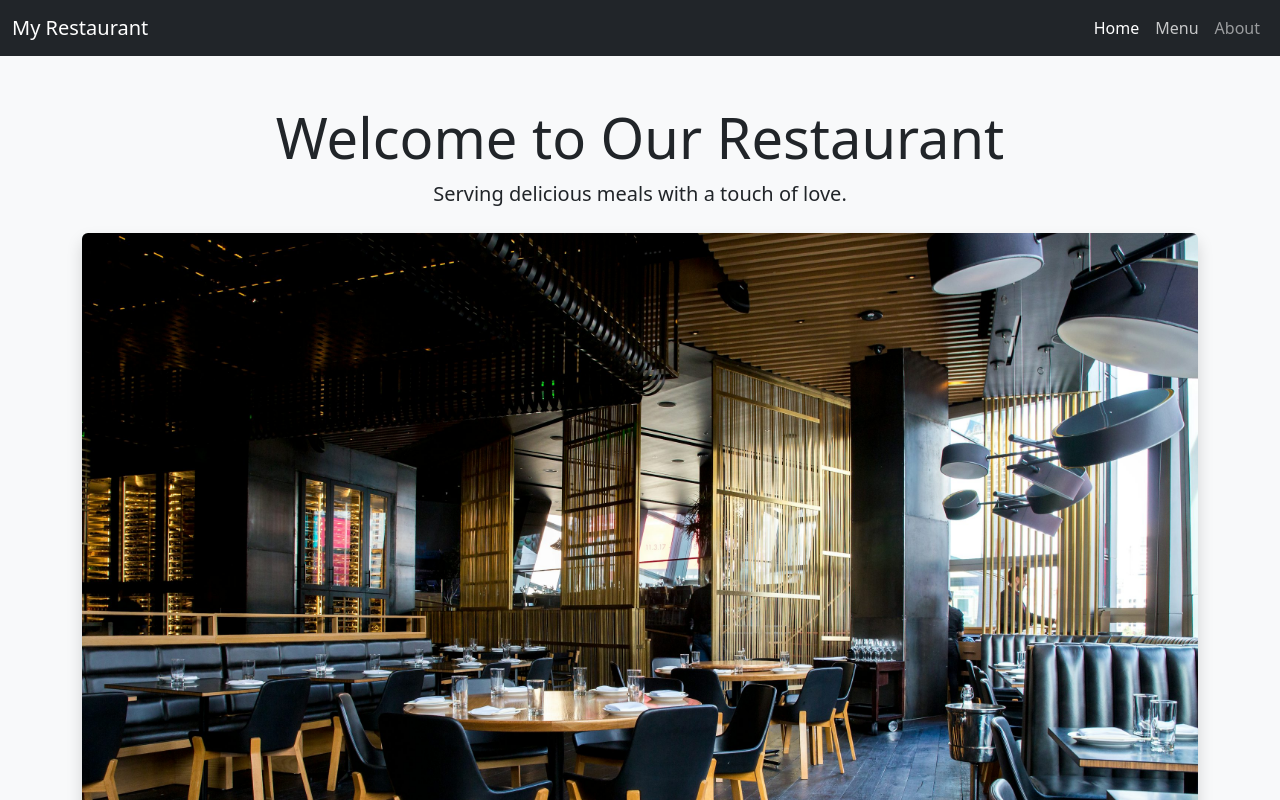
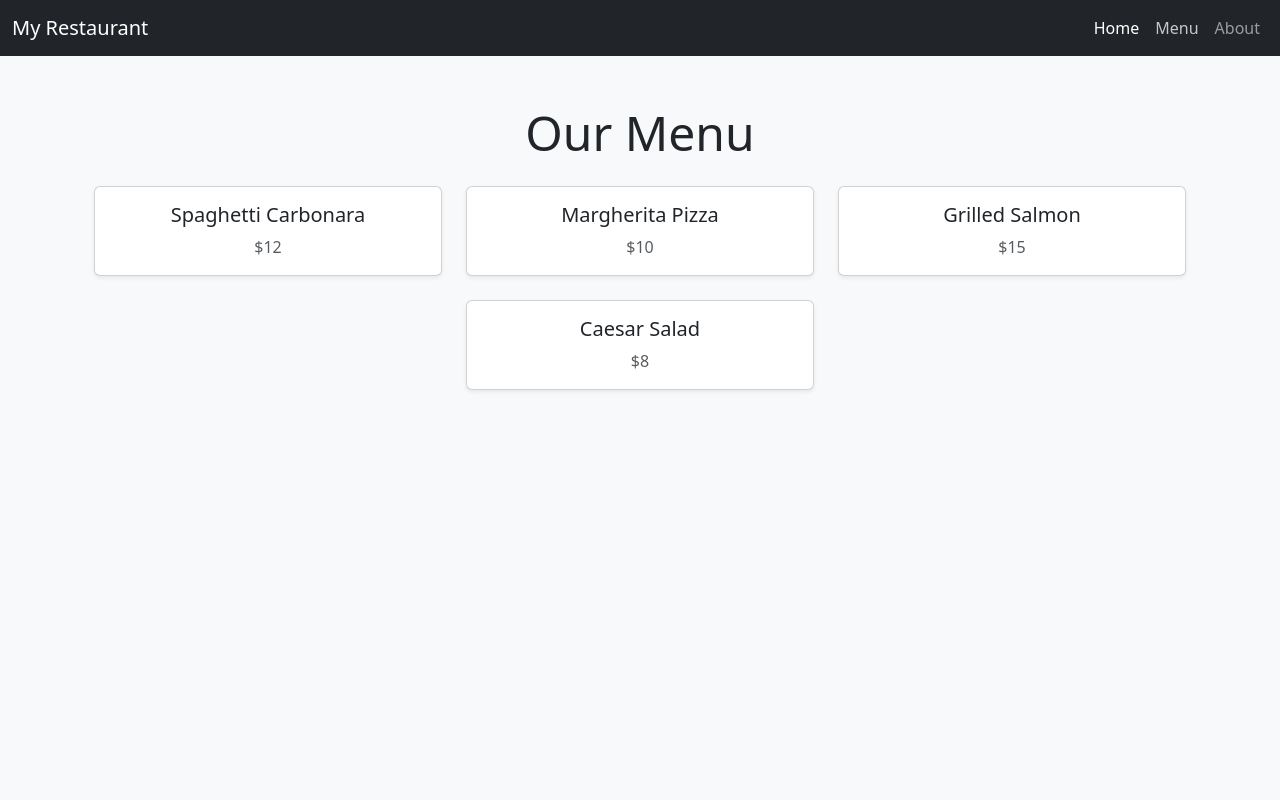
Before and after one commit to SoyabKarki/odin-restaurant-page, a website built with webpack: page src/template.html in a window 1280 px wide. Both pictures are taken after a click on the link "Menu". Shown: the top 800 px of the page. Built offline with nearby package versions, Linux system fonts and the light colour scheme.

Commit message:
Added menu

```diff
--- a/src/index.js
+++ b/src/index.js
@@ -1,3 +1,7 @@
 import { loadLandingPage } from './landing-page';
+import { loadMenuPage } from './menu-page';
 
 loadLandingPage();
+
+document.getElementById('menuBtn').addEventListener('click', loadMenuPage);
+document.getElementById('homeBtn').addEventListener('click', loadLandingPage);
--- a/src/landing-page.js
+++ b/src/landing-page.js
@@ -1,6 +1,9 @@
 import restroImg from '../images/restaurant.jpg';
 
 export function loadLandingPage() {
+  const content = document.getElementById('content');
+  content.innerHTML = '';
+
   const text = document.createElement('div');
   text.className = 'text-center';
 
@@ -14,7 +17,6 @@ export function loadLandingPage() {
   paragraph.textContent = 'Serving delicious meals with a touch of love.';
   text.appendChild(paragraph);
 
-  const content = document.getElementById('content');
   content.appendChild(text);
 
   const image = document.createElement('div');
--- /dev/null
+++ b/src/menu-page.js
@@ -0,0 +1,50 @@
+export function loadMenuPage() {
+  const content = document.getElementById('content');
+  content.innerHTML = '';
+
+  const heading = document.createElement('h1');
+  heading.className = 'text-center display-5 mt-4';
+  heading.textContent = 'Our Menu';
+  content.appendChild(heading);
+
+  const menuContainer = document.createElement('div');
+  menuContainer.className = 'container mt-4';
+
+  const row = document.createElement('div');
+  row.className = 'row justify-content-center';
+
+  const menuItems = [
+    { name: 'Spaghetti Carbonara', price: '$12' },
+    { name: 'Margherita Pizza', price: '$10' },
+    { name: 'Grilled Salmon', price: '$15' },
+    { name: 'Caesar Salad', price: '$8' },
+  ];
+
+  menuItems.forEach((item) => {
+    const col = document.createElement('div');
+    col.className = 'col-md-5 col-lg-4 mb-4';
+
+    const card = document.createElement('div');
+    card.className = 'card h-100 shadow-sm';
+
+    const cardBody = document.createElement('div');
+    cardBody.className = 'card-body text-center';
+
+    const title = document.createElement('h5');
+    title.className = 'card-title';
+    title.textContent = item.name;
+
+    const price = document.createElement('p');
+    price.className = 'card-text text-muted';
+    price.textContent = item.price;
+
+    cardBody.appendChild(title);
+    cardBody.appendChild(price);
+    card.appendChild(cardBody);
+    col.appendChild(card);
+    row.appendChild(col);
+  });
+
+  menuContainer.appendChild(row);
+  content.appendChild(menuContainer);
+}
--- a/src/template.html
+++ b/src/template.html
@@ -13,9 +13,9 @@
       <a class="navbar-brand" href="#">My Restaurant</a>
       <div class="collapse navbar-collapse">
         <ul class="navbar-nav ms-auto">
-          <li class="nav-item"><a class="nav-link active" href="#">Home</a></li>
-          <li class="nav-item"><a class="nav-link" href="#">Menu</a></li>
-          <li class="nav-item"><a class="nav-link" href="#">About</a></li>
+          <li class="nav-item"><a id="homeBtn" class="nav-link active" href="#">Home</a></li>
+          <li class="nav-item"><a id="menuBtn" class="nav-link" href="#">Menu</a></li>
+          <li class="nav-item"><a id="aboutBtn" class="nav-link" href="#">About</a></li>
         </ul>
       </div>
     </div>
```
